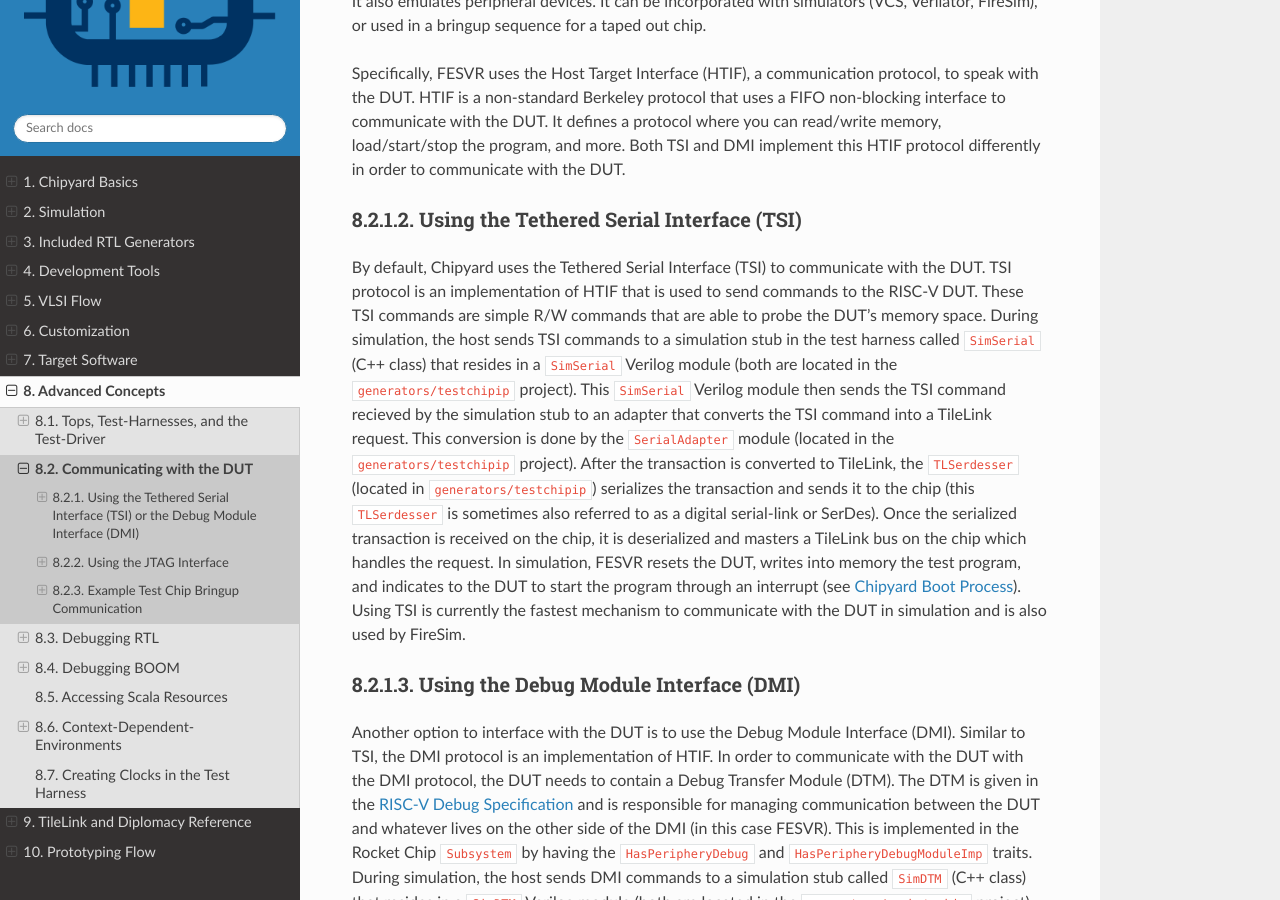
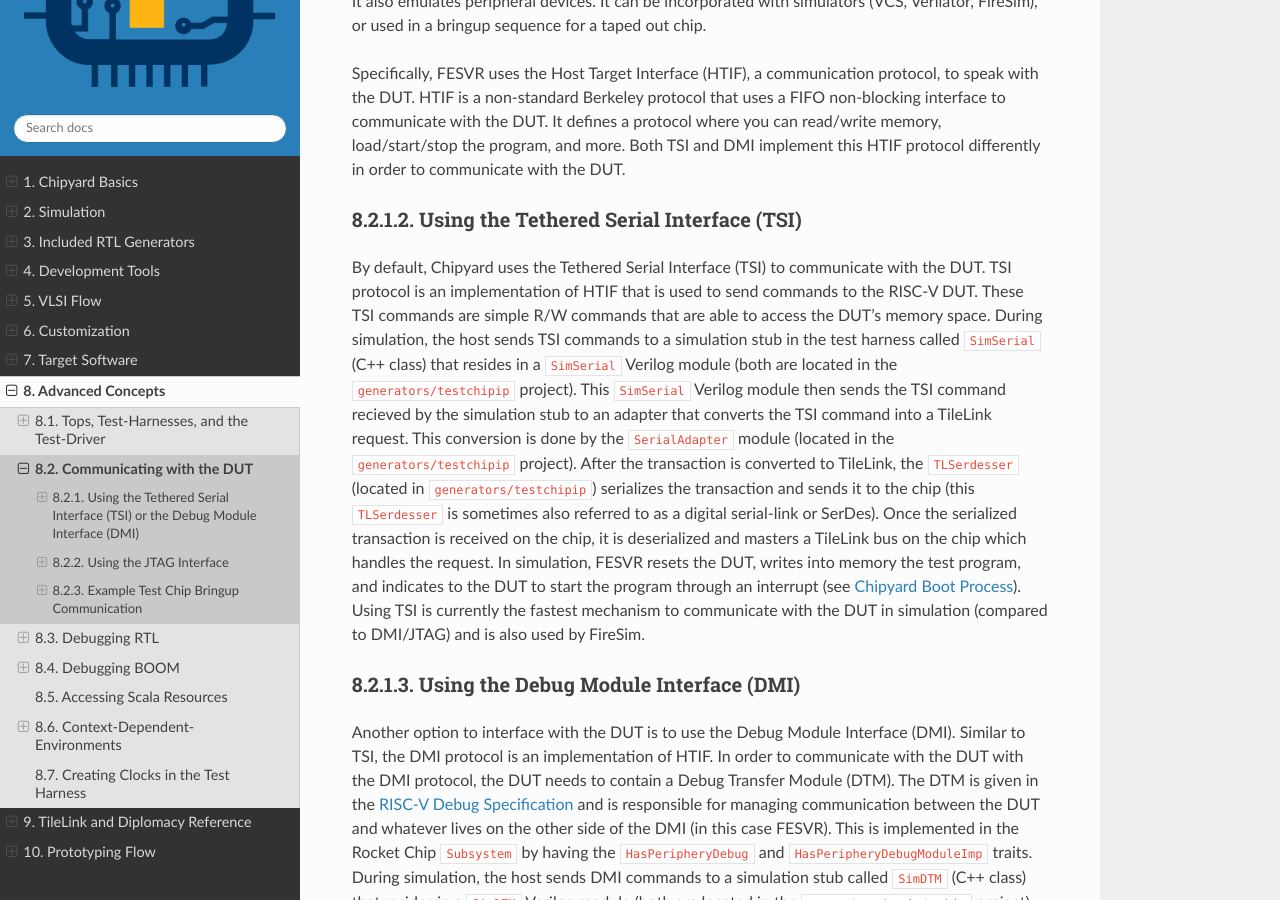
Before and after one commit to ucb-bar/chipyard, a Sphinx documentation site: the page built from docs/Advanced-Concepts/Chip-Communication.rst, in a window 1280 px wide and 900 px high, scrolled down 1510 px. Built offline with Sphinx 7.4.7 and the Read the Docs theme 2.0.0, drawn with Linux system fonts in a browser that asks for light colours; some of the changed text lies outside the part shown.

```diff
--- a/docs/Advanced-Concepts/Chip-Communication.rst
+++ b/docs/Advanced-Concepts/Chip-Communication.rst
@@ -46,7 +46,7 @@ Using the Tethered Serial Interface (TSI)
 
 By default, Chipyard uses the Tethered Serial Interface (TSI) to communicate with the DUT.
 TSI protocol is an implementation of HTIF that is used to send commands to the RISC-V DUT.
-These TSI commands are simple R/W commands that are able to probe the DUT's memory space.
+These TSI commands are simple R/W commands that are able to access the DUT's memory space.
 During simulation, the host sends TSI commands to a simulation stub in the test harness called ``SimSerial``
 (C++ class) that resides in a ``SimSerial`` Verilog module (both are located in the ``generators/testchipip``
 project).
@@ -59,7 +59,7 @@ Once the serialized transaction is received on the chip, it is deserialized and
 which handles the request.
 In simulation, FESVR resets the DUT, writes into memory the test program, and indicates to the DUT to start the program
 through an interrupt (see :ref:`customization/Boot-Process:Chipyard Boot Process`).
-Using TSI is currently the fastest mechanism to communicate with the DUT in simulation and is also used by FireSim.
+Using TSI is currently the fastest mechanism to communicate with the DUT in simulation (compared to DMI/JTAG) and is also used by FireSim.
 
 Using the Debug Module Interface (DMI)
 ~~~~~~~~~~~~~~~~~~~~~~~~~~~~~~~~~~~~~~
```
Also changed, not shown: other parts of docs/Advanced-Concepts/Chip-Communication.rst (+2 -2 lines), docs/Advanced-Concepts/Harness-Clocks.rst (+5 -5 lines), 8 other files.
